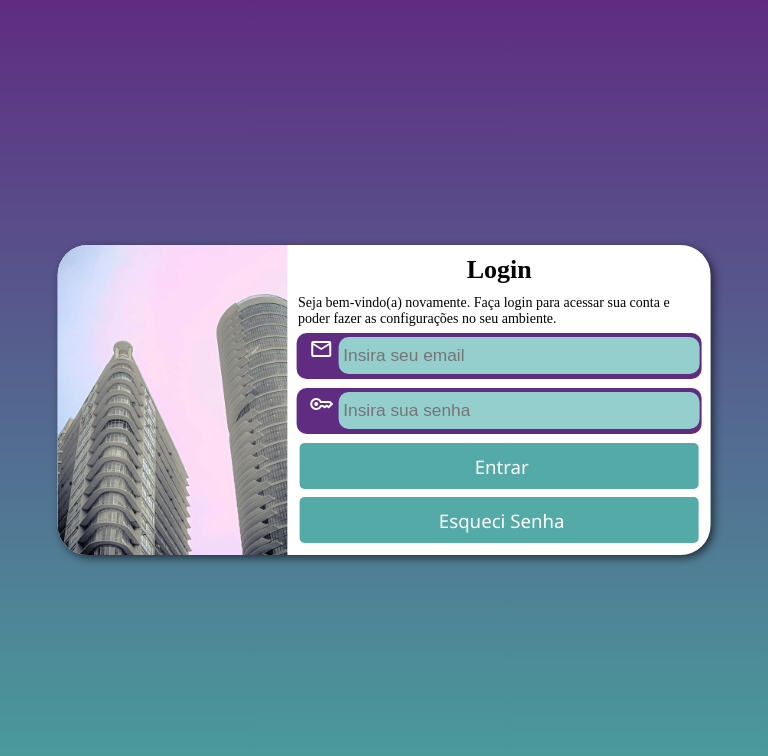
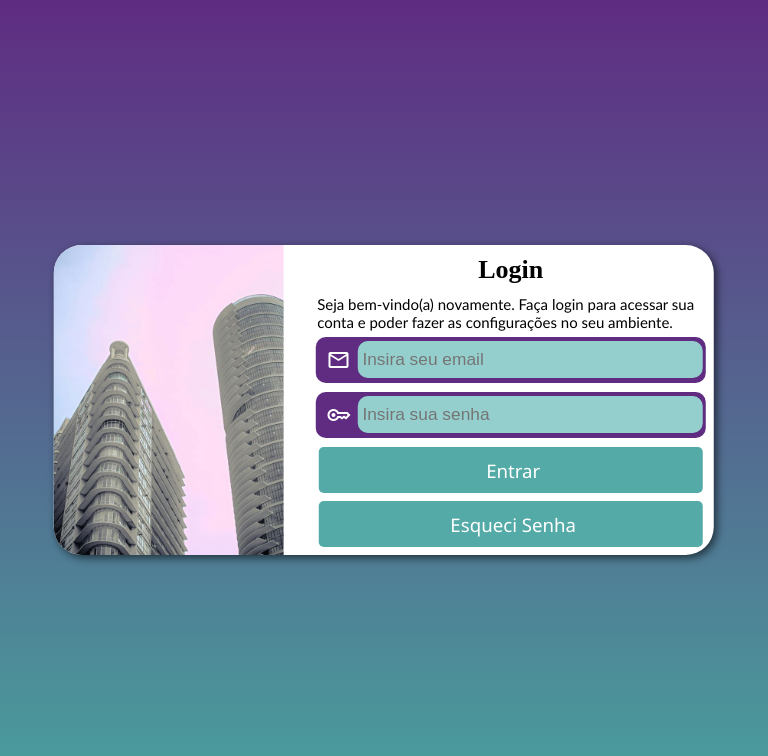
Before and after one commit to LucasSpagnoli/telaLogin-projetoCurso, a plain HTML site: page index.html in a window 768 px wide. Drawn offline with nearby package versions, Linux system fonts and the light colour scheme.

Commit message:
projeto pronto

```diff
--- a/index.html
+++ b/index.html
@@ -17,8 +17,8 @@
                 <h3>Login</h3>
                 <p>Seja bem-vindo(a) novamente. Faça login para acessar sua conta e poder fazer as configurações no seu ambiente.</p>
                 <form action="cadastro.php" method="get">
-                    <div class="emailESenha"><span class="material-symbols-outlined">mail</span><input type="email" name="nEmail" id="idEmail" placeholder="Insira seu email"></div><br>
-                    <div class="emailESenha"><span class="material-symbols-outlined">key</span><input type="password" name="nSenha" id="idSenha" placeholder="Insira sua senha"></div>
+                    <div class="emailESenha"><span class="material-symbols-outlined">mail</span><input type="email" name="nEmail" class="SenhaEEmail" placeholder="Insira seu email"></div><br>
+                    <div class="emailESenha"><span class="material-symbols-outlined">key</span><input type="password" name="nSenha" class="SenhaEEmail" placeholder="Insira sua senha"></div>
                     <input type="submit" value="Entrar" class="entrarEEsqueci">
                     <a href="#"><input type="button" value="Esqueci Senha" class="entrarEEsqueci"></a>
                 </form>
--- a/style.css
+++ b/style.css
@@ -30,8 +30,10 @@ h3{
 }
 p{
     margin: 0 10px 20px 10px;
+    display: inline-block;
     text-align: left;
-    font-size: 14px;
+    font-size: 15px;
+    font-family: 'Gill Sans', 'Gill Sans MT', Calibri, 'Trebuchet MS', sans-serif;
 }
 div#form{
     display: block;
@@ -66,6 +68,10 @@ input{
     height: 32px;
     border: none;
 }
+input:focus-within{
+    background-color: white;
+    color: black;
+}
 input.entrarEEsqueci{
     width: 320px;
     margin: 4px 0;
@@ -86,7 +92,8 @@ input.entrarEEsqueci:hover{
 }
 span{
     text-align: left;
-    margin-right: 20px;
+    margin: 0px 20px 0px 0px;
+    transform: translate(7px, 5px);
 }
 @media screen and (min-width: 768px) and (max-width: 992px) {
     body {
@@ -95,34 +102,38 @@ span{
     }
     section#login{
         height: 310px;
-        width: 85vw;
+        width: 86vw;
+        border-radius: 28px;
     }
     div#img{
         float: left;
         width: 30vw;
         height: 310px;
-        border-radius: 30px 0 0 30px;
+        border-radius: 28px 0 0 28px;
     }
     p{
         margin-left: 10px;
     }
     div#form{
         float: right;
-        width: 55vw;
+        width: 53vw;
     }
     div.emailESenha{
         border-radius: 10px;
-        width: 52vw;
+        width: 50vw;
         margin-bottom: 5px;
     }
     input{
-        width: 47vw;
+        width: 45vw;
         margin: 1px -10px 0 -15px;
         height: 37px;
     }
     input.entrarEEsqueci{
-        width: 52vw;
+        width: 50vw;
         border-radius: 5px;
+    }
+    span{
+        transform: translate(-2px, 7px);
     }
 }
 @media screen and (min-width: 992px) {
@@ -165,4 +176,7 @@ span{
         border-radius: 5px;
         margin-left: 10px;
     }
+    span{
+        transform: translate(-2px, 7px);
+    }
 }
```
